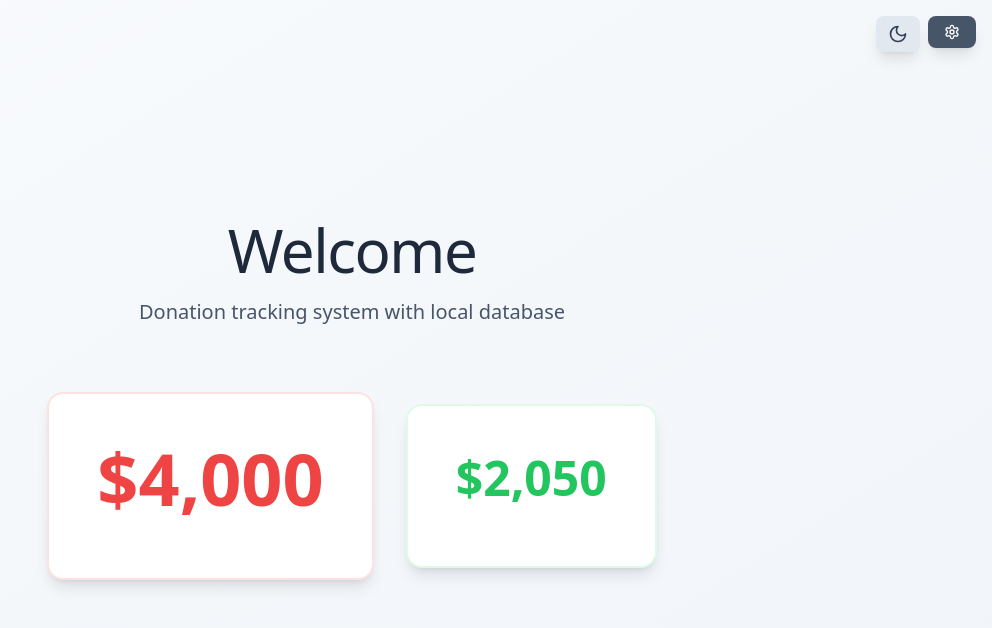
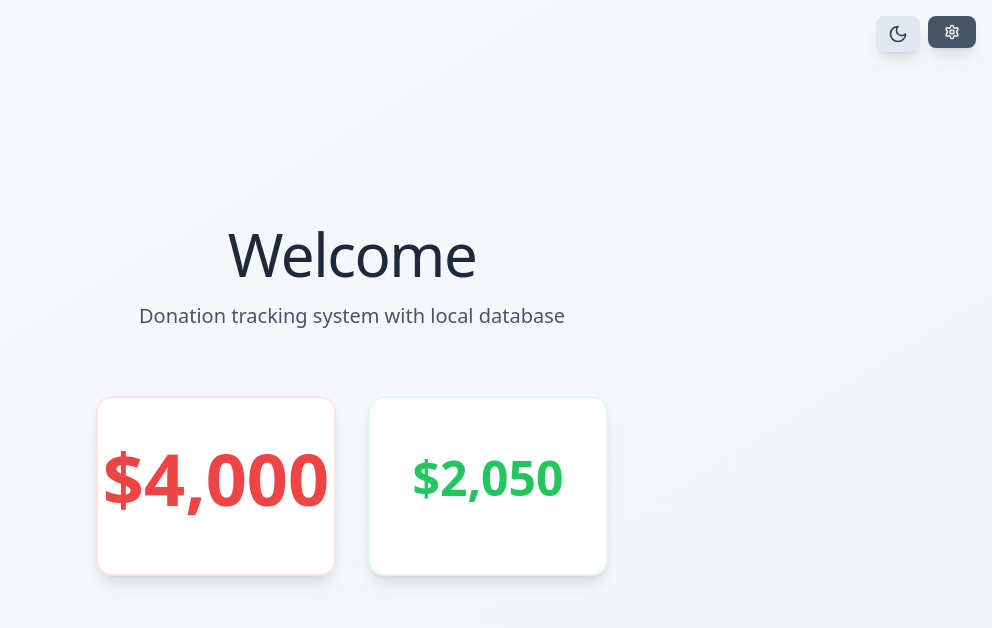
Before and after one commit to sayprob/website-for-yassin, a React (Vite) app: page / in a window 1280 px wide. Shown: the top 628 px of the page, without its empty margins (288-1280 px from the left). Built offline with nearby package versions, Linux system fonts and the light colour scheme.

Commit message:
Make welcome page buttons same size

```diff
--- a/src/App.tsx
+++ b/src/App.tsx
@@ -271,7 +271,7 @@ function App() {
               {/* Left Button - Red */}
               <button
                 onClick={handleRedButtonClick}
-                className={`group relative ${isDarkMode ? 'bg-slate-800 hover:bg-red-900 border-2 border-red-800 hover:border-red-700' : 'bg-white hover:bg-red-50 border-2 border-red-100 hover:border-red-200'} rounded-2xl p-8 md:p-12 shadow-lg hover:shadow-xl transition-all duration-300 transform hover:-translate-y-1 min-w-[200px] md:min-w-[240px]`}
+                className={`group relative ${isDarkMode ? 'bg-slate-800 hover:bg-red-900 border-2 border-red-800 hover:border-red-700' : 'bg-white hover:bg-red-50 border-2 border-red-100 hover:border-red-200'} rounded-2xl p-8 md:p-12 shadow-lg hover:shadow-xl transition-all duration-300 transform hover:-translate-y-1 w-[240px] h-[180px] flex items-center justify-center`}
               >
                 <div className="text-center">
                   <div className="text-6xl md:text-7xl font-bold text-red-500 mb-4 group-hover:scale-110 transition-transform duration-300">
@@ -285,7 +285,7 @@ function App() {
               <button
                 onClick={() => availableYears.length > 0 && setShowYears(true)}
                 disabled={availableYears.length === 0}
-                className={`group relative ${availableYears.length > 0 ? (isDarkMode ? 'bg-slate-800 hover:bg-green-900 border-2 border-green-800 hover:border-green-700' : 'bg-white hover:bg-green-50 border-2 border-green-100 hover:border-green-200') : (isDarkMode ? 'bg-slate-700 border-2 border-slate-600 cursor-not-allowed' : 'bg-gray-100 border-2 border-gray-200 cursor-not-allowed')} rounded-2xl p-8 md:p-12 shadow-lg ${availableYears.length > 0 ? 'hover:shadow-xl' : ''} transition-all duration-300 ${availableYears.length > 0 ? 'transform hover:-translate-y-1' : ''} min-w-[200px] md:min-w-[240px]`}
+                className={`group relative ${availableYears.length > 0 ? (isDarkMode ? 'bg-slate-800 hover:bg-green-900 border-2 border-green-800 hover:border-green-700' : 'bg-white hover:bg-green-50 border-2 border-green-100 hover:border-green-200') : (isDarkMode ? 'bg-slate-700 border-2 border-slate-600 cursor-not-allowed' : 'bg-gray-100 border-2 border-gray-200 cursor-not-allowed')} rounded-2xl p-8 md:p-12 shadow-lg ${availableYears.length > 0 ? 'hover:shadow-xl' : ''} transition-all duration-300 ${availableYears.length > 0 ? 'transform hover:-translate-y-1' : ''} w-[240px] h-[180px] flex items-center justify-center`}
               >
                 <div className="text-center">
                   <div className={`text-4xl md:text-5xl font-bold ${availableYears.length > 0 ? 'text-green-500' : 'text-gray-400'} mb-4 ${availableYears.length > 0 ? 'group-hover:scale-110' : ''} transition-transform duration-300`}>
```
